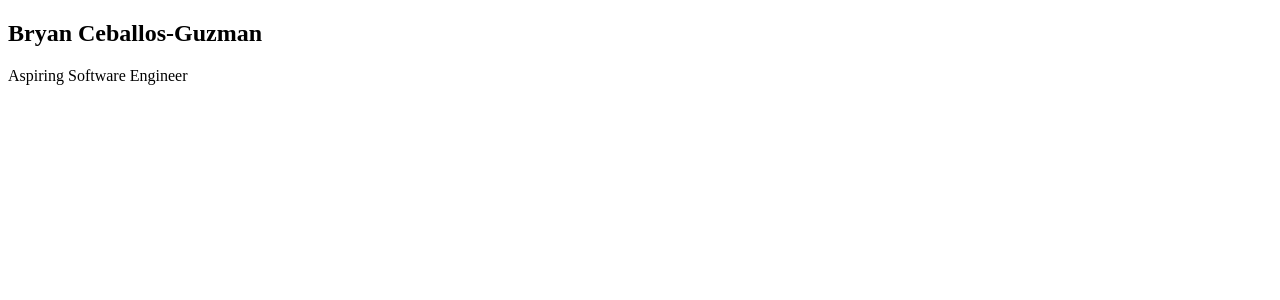
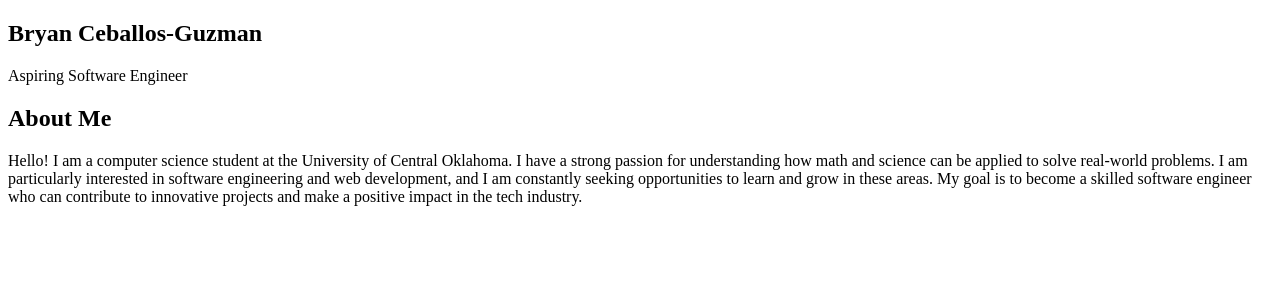
Before and after one commit to bguzman3-wq/Portfolio-Website, a React (Vite) app: page / in a window 1280 px wide. Shown: the top 300 px of the page. Built offline with nearby package versions, Linux system fonts and the light colour scheme.

Commit message:
added an about me

```diff
--- a/src/App.tsx
+++ b/src/App.tsx
@@ -1,10 +1,12 @@
 import Hero from "./components/Hero";
+import About from "./components/About";
 
 
 export default function App() {
   return(
         <>
             <Hero/>
+            <About/>
         </>
     );
 }
--- /dev/null
+++ b/src/components/About.tsx
@@ -0,0 +1,11 @@
+export default function About(){
+    return(
+        <section>
+            <h2>About Me</h2>
+            <p>Hello! I am a computer science student at the University of Central Oklahoma.
+                I have a strong passion for understanding how math and science can be applied to solve real-world problems. I am particularly interested in software engineering and web development, and I am constantly seeking opportunities to learn and grow in these areas.
+                My goal is to become a skilled software engineer who can contribute to innovative projects and make a positive impact in the tech industry.
+            </p>
+        </section>
+    );
+}
```
